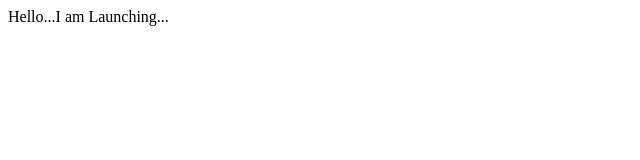
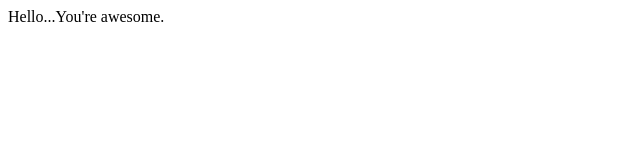
Before and after one commit to SAICHARAN-J/Profile, a plain HTML site: page index.html in a window 1280 px wide. Shown: the full height of the page, 0-640 px from the left. Drawn offline with Linux system fonts and the light colour scheme.

Commit message:
secondChange

```diff
--- a/index.html
+++ b/index.html
@@ -4,6 +4,6 @@
 	<title>Profile</title>
 </head>
 <body>
-Hello...I am Launching...
+Hello...You're awesome.
 </body>
 </html>
```
